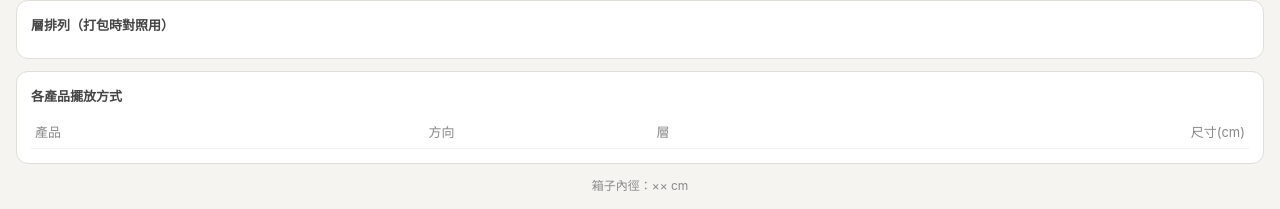
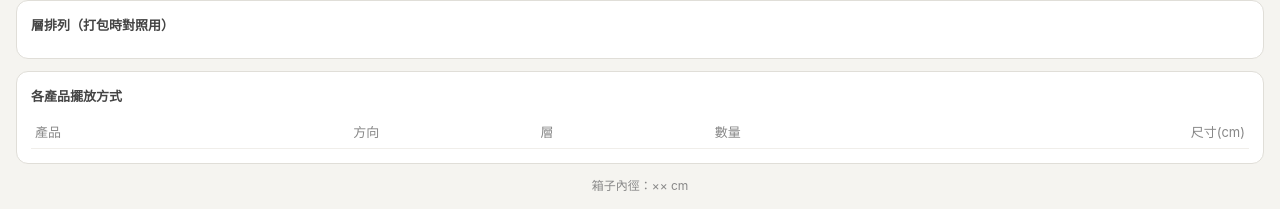
Before and after one commit to bh06211301/box-packing-api, a Flask app: template templates/result.html in a window 1280 px wide. Shown: the part 1735-1944 px from the top of the page. Run offline with Flask 3, Linux system fonts and the light colour scheme; the template is opened without the code that fills it, so the values that code supplies are empty.

Commit message:
Update result.html

```diff
--- a/templates/result.html
+++ b/templates/result.html
@@ -83,6 +83,7 @@ td:last-child{text-align:right}
         <td style="color:#888;font-weight:400">產品</td>
         <td style="color:#888;font-weight:400;text-align:center">方向</td>
         <td style="color:#888;font-weight:400;text-align:center">層</td>
+        <td style="color:#888;font-weight:400;text-align:center">數量</td>
         <td style="color:#888;font-weight:400;text-align:right">尺寸(cm)</td>
       </tr>
     </thead>
@@ -336,11 +337,11 @@ Object.entries(layerMap).sort((a,b)=>Number(a[0])-Number(b[0])).forEach(([ln,ps]
 
 // 產品方向表
 const tbody=document.getElementById('prod-table');
-const prodMap={};
 packed.forEach(p=>{
-  if(!prodMap[p.name])prodMap[p.name]={name:p.name,color:p.color,orientations:new Set(),layers:new Set(),w:p.w,h:p.h,d:p.d};
+  if(!prodMap[p.name])prodMap[p.name]={name:p.name,color:p.color,orientations:new Set(),layers:new Set(),w:p.w,h:p.h,d:p.d,count:0};
   prodMap[p.name].orientations.add(p.orientation);
   prodMap[p.name].layers.add(p.layer);
+  prodMap[p.name].count++;
 });
 Object.values(prodMap).forEach(p=>{
   const tr=document.createElement('tr');
```
